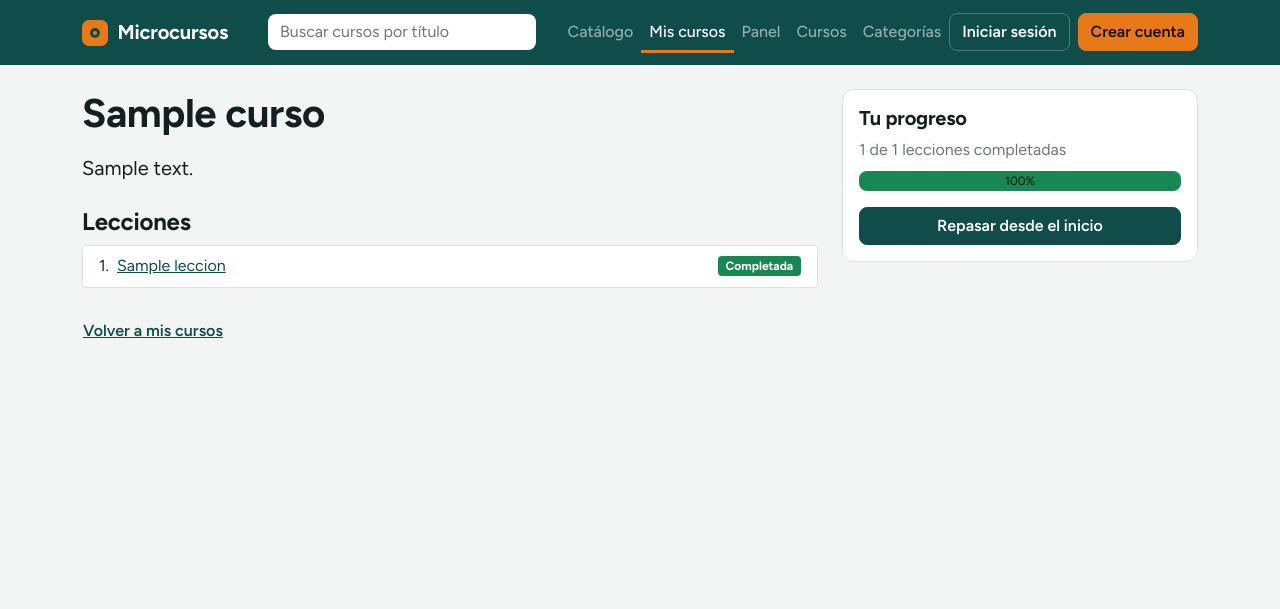
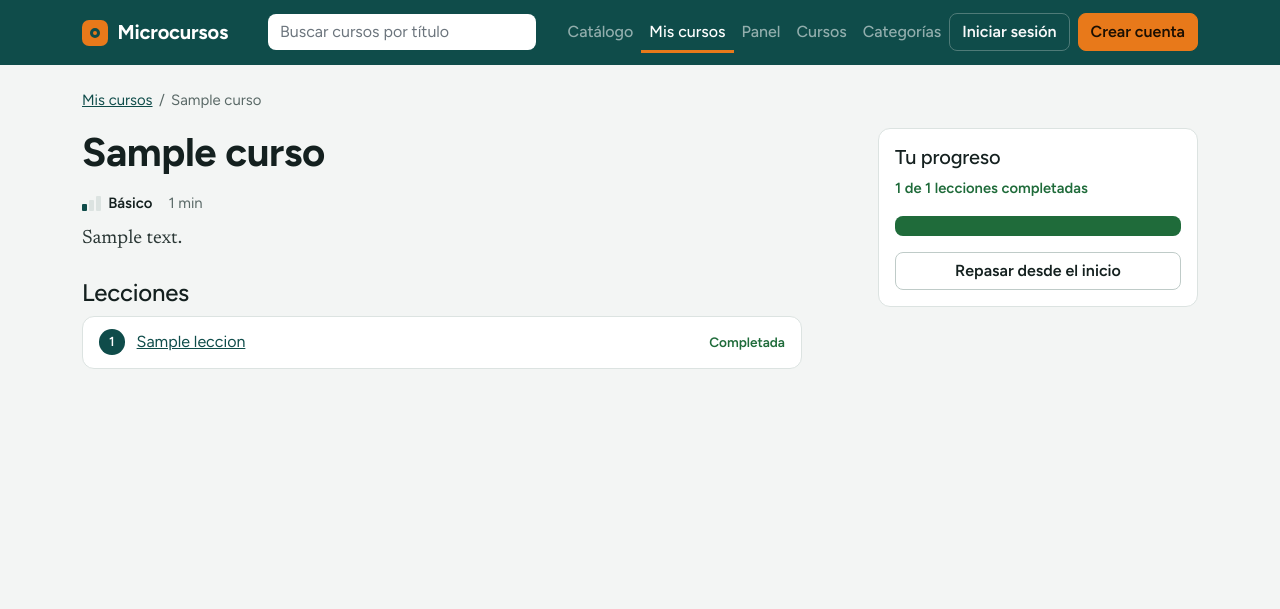
Before and after one commit to manusito12357/ProyectoWeb, an ASP.NET Core app: page /MisCursos/Curso/1 in a window 1280 px wide. Shown: the top 609 px of the page. Run offline with ASP.NET Core 8, Linux system fonts and the light colour scheme; a user stored in the database is signed in; tables that the repository leaves empty hold one stand-in row (values such as "Sample post"); style sheets or scripts are compiled from the project's sources; some libraries are stand-ins or nearby versions.

Commit message:
Zona del estudiante con nuevo diseno y lectura de lecciones

```diff
--- a/proyectoweb/Views/MisCursos/Curso.cshtml
+++ b/proyectoweb/Views/MisCursos/Curso.cshtml
@@ -9,48 +9,53 @@
     ViewData["Title"] = curso.Titulo;
 }
 
-<div class="row g-4">
-    <div class="col-lg-4 order-first order-lg-last">
-        <div class="card">
-            <div class="card-body">
-                <h5 class="card-title">Tu progreso</h5>
-                <p class="text-muted mb-2">@Model.Completadas de @Model.Total lecciones completadas</p>
-                <div class="progress mb-3">
-                    <div class="progress-bar @(terminado ? "bg-success" : "")" role="progressbar" style="width: @(Model.Porcentaje)%">@Model.Porcentaje%</div>
-                </div>
-                @if (proxima != null)
-                {
-                    <a asp-action="Leccion" asp-route-id="@proxima.Id" class="btn btn-primary w-100">@(terminado ? "Repasar desde el inicio" : "Continuar")</a>
-                }
-            </div>
+<nav class="ruta" aria-label="Ruta">
+    <a asp-action="Index">Mis cursos</a>
+    <span aria-hidden="true">/</span>
+    <span>@curso.Titulo</span>
+</nav>
+
+<div class="detalle">
+    <div>
+        <h1>@curso.Titulo</h1>
+        <div class="datos-curso">
+            <partial name="_MedidorNivel" model="curso.Nivel" />
+            <span>@curso.DuracionMinutos min</span>
         </div>
-    </div>
+        <p class="descripcion-detalle">@curso.Descripcion</p>
 
-    <div class="col-lg-8">
-        <h1>@curso.Titulo</h1>
-        <p class="lead">@curso.Descripcion</p>
-
-        <h4 class="mt-4">Lecciones</h4>
+        <h2 class="h4 mt-4">Lecciones</h2>
         @if (!lecciones.Any())
         {
             <p>Este curso todavía no tiene lecciones.</p>
         }
         else
         {
-            <ol class="list-group list-group-numbered mb-4">
+            <ol class="lista-lecciones">
                 @foreach (var leccion in lecciones)
                 {
-                    <li class="list-group-item d-flex align-items-center">
+                    var hecha = completadas.Contains(leccion.Id);
+                    <li class="@(hecha ? "hecha" : "")">
                         <a asp-action="Leccion" asp-route-id="@leccion.Id">@leccion.Titulo</a>
-                        @if (completadas.Contains(leccion.Id))
+                        @if (hecha)
                         {
-                            <span class="badge bg-success">Completada</span>
+                            <span class="bloqueada">Completada</span>
                         }
                     </li>
                 }
             </ol>
         }
+    </div>
 
-        <a asp-action="Index" class="btn btn-link ps-0">Volver a mis cursos</a>
-    </div>
+    <aside class="tarjeta-detalle">
+        <div class="p-3">
+            <h2 class="h5">Tu progreso</h2>
+            <p class="estado-curso @(terminado ? "terminado" : "")">@Model.Completadas de @Model.Total lecciones completadas</p>
+            <div class="progress mb-3"><div class="progress-bar @(terminado ? "terminado" : "")" style="width: @(Model.Porcentaje)%"></div></div>
+            @if (proxima != null)
+            {
+                <a asp-action="Leccion" asp-route-id="@proxima.Id" class="btn @(terminado ? "btn-outline-secondary" : "btn-destacado") w-100">@(terminado ? "Repasar desde el inicio" : "Continuar")</a>
+            }
+        </div>
+    </aside>
 </div>
--- a/proyectoweb/wwwroot/css/site.css
+++ b/proyectoweb/wwwroot/css/site.css
@@ -255,14 +255,18 @@ a:focus-visible,
   margin: 0;
 }
 
+.leccion {
+  max-width: 46rem;
+}
+
 .leccion-contenido {
-  max-width: 45rem;
-  padding: 1.5rem;
+  padding: 1.75rem;
   border: 1px solid var(--borde);
   border-radius: 0.75rem;
   background-color: #fff;
-  font-size: 1.05rem;
-  line-height: 1.8;
+  font-family: "Newsreader", Georgia, serif;
+  font-size: 1.2rem;
+  line-height: 1.75;
 }
 
 .leccion-contenido img {
@@ -710,6 +714,20 @@ a:focus-visible,
   text-align: center;
 }
 
+.lista-lecciones li.hecha::before {
+  background-color: var(--pino);
+  color: #fff;
+}
+
+.lista-lecciones li.hecha .bloqueada {
+  color: #1f6b3a;
+  font-weight: 600;
+}
+
+.progress-bar.terminado {
+  background-color: #1f6b3a;
+}
+
 .bloqueada {
   margin-left: auto;
   color: var(--muted);
```
Also changed, not shown: proyectoweb/Views/MisCursos/Index.cshtml (+33 -22 lines), proyectoweb/Views/MisCursos/Leccion.cshtml (+8 -8 lines).
